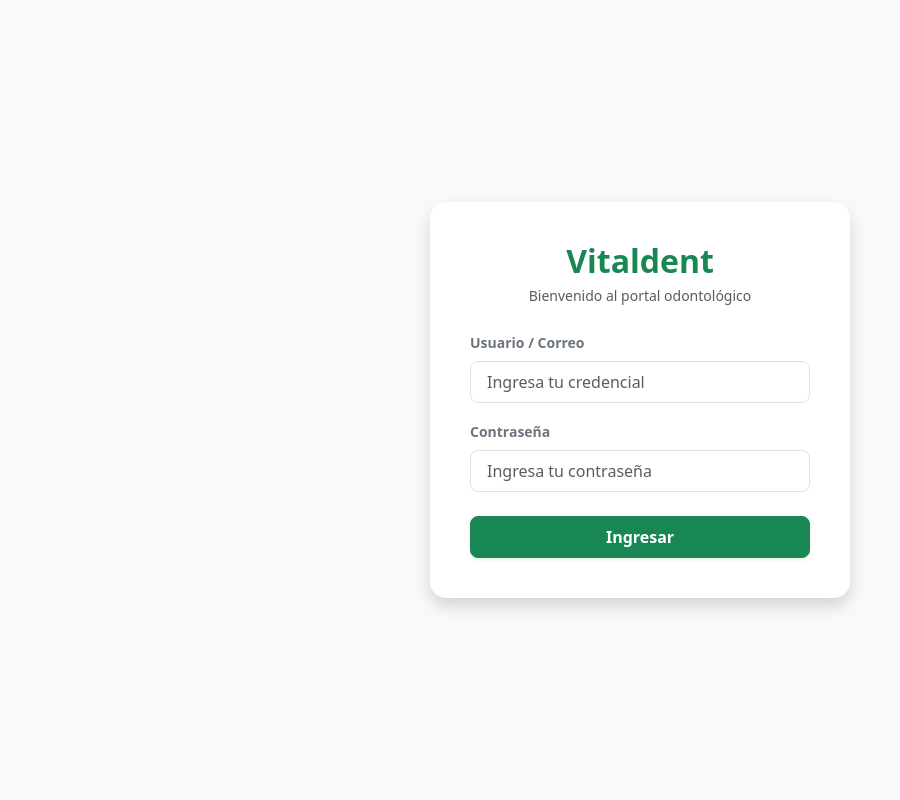
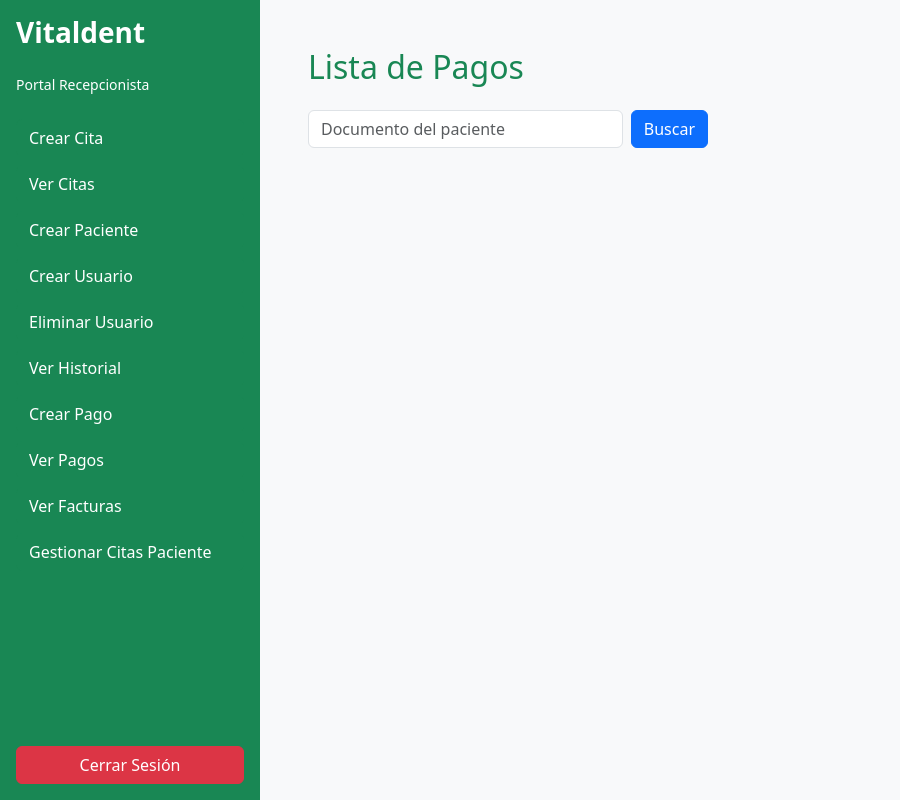
Before and after one commit to LuceroGaleano/Vitaldent-PPI, a React (Vite) app in the folder frontend/: page /receptionist/viewInvoices in a window 1280 px wide. Before the commit this address led to /. Shown: the whole page, without its empty margins (0-900 px from the left). Built offline with nearby package versions, Linux system fonts and the light colour scheme.

Commit message:
feat: connect  viewPay APIs

```diff
--- /dev/null
+++ b/frontend/src/context/InvoiceContext.jsx
@@ -0,0 +1,3 @@
+import { createContext } from "react";
+
+export const InoviceContext = createContext();
--- /dev/null
+++ b/frontend/src/context/InvoiceProvider.jsx
@@ -0,0 +1,13 @@
+import { useState } from 'react';
+import { InoviceContext } from './InvoiceContext';
+
+
+export const InvoiceProvider = ({children}) =>{
+    const [invoice, setInvoice] = useState(null);
+
+    return (
+        <InoviceContext.Provider value={{ invoice, setInvoice }}>
+        {children}
+        </InoviceContext.Provider>
+    );
+}
--- a/frontend/src/pages/Receptionist/ReceptionistPortal.jsx
+++ b/frontend/src/pages/Receptionist/ReceptionistPortal.jsx
@@ -1,19 +1,11 @@
-import { useContext, useState } from 'react';
-import { useNavigate } from 'react-router-dom';
+import { useContext } from 'react';
+import { Outlet, useNavigate } from 'react-router-dom';
 import { AuthContext } from '../../context/AuthContext';
-import CreateAppointment from './CreateAppointment';
-import ViewAppointments from './ViewAppointments';
-import CreatePatient from './CreatePatient';
-import CreateUser from './CreateUser';
-import DeleteUser from './DeleteUser';
-import ViewMedicalHistory from './ViewMedicalHistory';
-import CreatePayment from './CreatePayment';
-import ViewPayments from './ViewPayments';
-import ManagePatientAppointments from './ManagePatientAppointments';
+import { InoviceContext } from '../../context/InvoiceContext';
 
 function ReceptionistPortal() {
-  const [activeView, setActiveView] = useState('crearCita');
   const { setAuth } = useContext(AuthContext);
+  const {setInvoice} = useContext(InoviceContext);
   const navigate = useNavigate();
 
   const handleLogout = () => {
@@ -21,29 +13,11 @@
     navigate('/');
   };
 
-  const navItems = [
-    { id: 'crearCita', label: 'Crear Cita' },
-    { id: 'verCitas', label: 'Ver Citas' },
-    { id: 'crearPaciente', label: 'Crear Paciente' },
-    { id: 'crearUsuario', label: 'Crear Usuario' },
-    { id: 'eliminarUsuario', label: 'Eliminar Usuario' },
-    { id: 'verHistorial', label: 'Ver Historial' },
-    { id: 'crearPago', label: 'Crear Pago' },
-    { id: 'verPagos', label: 'Ver Pagos' },
-    { id: 'gestionarCitasPaciente', label: 'Gestionar Citas Paciente' }
-  ];
+    const goToInovice= (invoice) => {
+      setInvoice(invoice);
+      navigate('/receptionist/viewPayments');
+    };
 
-  const views = {
-    crearCita: <CreateAppointment />,
-    verCitas: <ViewAppointments />,
-    crearPaciente: <CreatePatient />,
-    crearUsuario: <CreateUser />,
-    eliminarUsuario: <DeleteUser />,
-    verHistorial: <ViewMedicalHistory />,
-    crearPago: <CreatePayment />,
-    verPagos: <ViewPayments />,
-    gestionarCitasPaciente: <ManagePatientAppointments />
-  };
 
   return (
     <div className="d-flex min-vh-100 bg-light">
@@ -52,16 +26,56 @@
         <p className="small mb-4">Portal Recepcionista</p>
 
         <ul className="nav flex-column gap-2 mb-auto overflow-auto">
-          {navItems.map(item => (
-            <li className="nav-item" key={item.id}>
-              <button
-                className={`btn w-100 text-start ${activeView === item.id ? 'btn-light text-success fw-bold' : 'btn-success text-white'}`}
-                onClick={() => setActiveView(item.id)}
-              >
-                {item.label}
-              </button>
-            </li>
-          ))}
+          <li className="nav-item">
+            <button className="btn btn-success w-100 text-start text-white" onClick={() => navigate('/receptionist/createAppointment')}>
+              Crear Cita
+            </button>
+          </li>
+          <li className="nav-item">
+            <button className="btn btn-success w-100 text-start text-white" onClick={() => navigate('/receptionist/viewAppointments')}>
+              Ver Citas
+            </button>
+          </li>
+          <li className="nav-item">
+            <button className="btn btn-success w-100 text-start text-white" onClick={() => navigate('/receptionist/createPatient')}>
+              Crear Paciente
+            </button>
+          </li>
+          <li className="nav-item">
+            <button className="btn btn-success w-100 text-start text-white" onClick={() => navigate('/receptionist/createUser')}>
+              Crear Usuario
+            </button>
+          </li>
+          <li className="nav-item">
+            <button className="btn btn-success w-100 text-start text-white" onClick={() => navigate('/receptionist/deleteUser')}>
+              Eliminar Usuario
+            </button>
+          </li>
+          <li className="nav-item">
+            <button className="btn btn-success w-100 text-start text-white" onClick={() => navigate('/receptionist/viewMedicalHistory')}>
+              Ver Historial
+            </button>
+          </li>
+          <li className="nav-item">
+            <button className="btn btn-success w-100 text-start text-white" onClick={() => navigate('/receptionist/createPayment')}>
+              Crear Pago
+            </button>
+          </li>
+          <li className="nav-item">
+            <button className="btn btn-success w-100 text-start text-white" onClick={() => navigate('/receptionist/viewPayments')}>
+              Ver Pagos
+            </button>
+          </li>
+          <li className="nav-item">
+            <button className="btn btn-success w-100 text-start text-white" onClick={() => navigate('/receptionist/viewInvoices')}>
+              Ver Facturas
+            </button>
+          </li>
+          <li className="nav-item">
+            <button className="btn btn-success w-100 text-start text-white" onClick={() => navigate('/receptionist/managePatientAppointments')}>
+              Gestionar Citas Paciente
+            </button>
+          </li>
         </ul>
 
         <div className="mt-4">
@@ -70,7 +84,7 @@
       </div>
 
       <div className="flex-grow-1 p-5 overflow-auto" style={{ maxHeight: '100vh' }}>
-        {views[activeView]}
+        <Outlet  context={{onInvoiceClick: goToInovice}}/>
       </div>
     </div>
   );
--- /dev/null
+++ b/frontend/src/pages/Receptionist/ViewInvoices.jsx
@@ -0,0 +1,96 @@
+import { useContext, useReducer, useState } from 'react';
+import { apiFetchReduce } from '../../reduces/ApiFetchReduce';
+import { AuthContext } from '../../context/AuthContext';
+import { getFetch } from '../../fetchs/GetFetch';
+import { useOutletContext } from 'react-router-dom';
+
+const initialState = {
+  loading: true,
+  error: null,
+  document: ''
+}
+7
+function ViewInovices() {
+  const { onInvoiceClick } = useOutletContext();
+  const [resultados, setResultados] = useState([]);
+  const [state, dispatch] = useReducer(apiFetchReduce, initialState);
+  const {auth} = useContext(AuthContext);
+
+
+  const handleChange = (e) =>{
+      dispatch({
+      type: 'OK',
+      payload: { field: e.target.name, value: e.target.value }
+      });
+  };
+
+  const handleSearch = async (e) => {
+    e.preventDefault()
+    dispatch({type: 'LOADING', payload: true});
+    try {
+      const data = await getFetch(
+        `http://localhost:8080/receptionist/invoice/patient/${state.document}`,
+        auth.user
+      );
+
+      dispatch({type: 'LOADING', payload: false});
+
+      const facturas = data.map((factura) => ({
+        id: factura.invoiceId,
+        date: factura.date,
+        isPaid: factura.isPaid
+      }));
+
+      setResultados(facturas);
+    } catch(error) {
+      dispatch({type: 'ERROR', payload: error});
+    }
+  };
+
+  return (
+    <div>
+      <h2 className="text-success mb-4">Lista de Pagos</h2>
+
+      {state.error && (
+        <div className="alert alert-danger py-2 small text-center" role="alert">
+           {state.error.message}
+        </div>
+      )}
+
+      <form onSubmit={handleSearch} className="d-flex gap-2 mb-4" style={{ maxWidth: '400px' }}>
+        <input type="text" className="form-control" id="document" name="document" value={state.document} onChange={handleChange} placeholder="Documento del paciente" required />
+        <button type="submit" className="btn btn-primary">Buscar</button>
+      </form>
+
+      {resultados.length > 0 && (
+        <div className="list-group">
+          {resultados.map(res => (
+            <div className="list-group-item shadow-sm mb-2 border-0 rounded" key={res.id}>
+              <h6 className="text-success">Fecha: {res.date}</h6>
+              {res.isPaid ? (
+                <span className="badge bg-success-subtle text-success border border-success-subtle p-2 mb-2">
+                  Factura Pagada
+                </span>
+              ) : (
+                <span className="badge bg-danger-subtle text-danger border border-danger-subtle p-2 mb-2">
+                  Factura Sin pagar
+                </span>
+              )}
+                  <div className = "mt-2">
+                    <button
+                      className="btn btn-outline-success btn-sm"
+                      onClick={() => onInvoiceClick(res)}
+                      >
+                      Ver Pagos
+                    </button>
+                  </div>
+            </div>
+          ))}
+        </div>
+      )}
+
+    </div>
+  );
+}
+
+export default ViewInovices;
--- a/frontend/src/pages/Receptionist/ViewPayments.jsx
+++ b/frontend/src/pages/Receptionist/ViewPayments.jsx
@@ -1,9 +1,81 @@
+import { useContext, useEffect, useReducer, useState } from 'react';
+import { apiFetchReduce } from '../../reduces/ApiFetchReduce';
+import { AuthContext } from '../../context/AuthContext';
+import { getFetch } from '../../fetchs/GetFetch';
+import { InoviceContext } from '../../context/InvoiceContext';
+
+const initialState = {
+  loading: true,
+  error: null,
+  document: ''
+}
+
 function ViewPayments() {
-  //aqui va la API GET para obtener todos los pagos / facturas
+  const [resultados, setResultados] = useState([]);
+  const [state, dispatch] = useReducer(apiFetchReduce, initialState);
+  const {auth} = useContext(AuthContext);
+  const {invoice} = useContext(InoviceContext)
+
+
+
+    const agregarPagos = async () => {
+      dispatch({type: 'LOADING', payload: true});
+      try {
+        const data = await getFetch(
+          `http://localhost:8080/receptionist/pay/invoice/${invoice.id}`,
+          auth.user
+        );
+
+        const pagos = data.map((pago) => ({
+          id: pago.payId,
+          fecha: pago.date,
+          monto: pago.amount,
+          metodo: pago.methodPayment
+        }));
+
+        setResultados(pagos);
+        dispatch({type: 'LOADING', payload: false});
+      } catch(error) {
+        dispatch({type: 'ERROR', payload: error});
+      }
+    };
+
+  useEffect(() => {
+    agregarPagos();
+  },[])
+
   return (
     <div>
-      <h2 className="text-success mb-4">Listado de Pagos / Facturas</h2>
-      <p className="text-muted">Lista consumida desde la API Get Pagos.</p>
+      <h2 className="text-success mb-4">Lista de Pagos</h2>
+
+      {!invoice ? (
+        <div className="alert alert-info py-2 small text-center" role="status">
+          Selecciona una factura desde "Ver Facturas" para ver sus pagos.
+        </div>
+      ): (
+      <>
+        {state.error && (
+          <div className="alert alert-danger py-2 small text-center" role="alert">
+            {state.error.message}
+          </div>
+        )}
+
+        <div className="row">
+          {resultados.length > 0 && resultados.map(res => (
+            <div className="col-md-6 mb-3" key={res.id}>
+              <div className="card shadow-sm border-0">
+                <div className="card-body">
+                  <h5 className="card-title text-primary">Fecha: {res.fecha}</h5>
+                  <p className="card-text text-muted mb-1">Monto: {res.monto}</p>
+                  <p className="card-text text-muted">Método de pago: {res.metodo}</p>
+                </div>
+              </div>
+            </div>
+          ))}
+        </div>
+      </>
+      )}
+
     </div>
   );
 }
--- a/frontend/src/routes/MainRoutes.jsx
+++ b/frontend/src/routes/MainRoutes.jsx
@@ -16,9 +16,20 @@
 import ViewItems from '../pages/InventoryManager/ViewItems'
 import CreateItem from '../pages/InventoryManager/CreateItem'
 import UpdateItem from '../pages/InventoryManager/UpdateItem'
+import CreateAppointment from '../pages/Receptionist/CreateAppointment'
+import ViewAppointments from '../pages/Receptionist/ViewAppointments'
+import CreatePatient from '../pages/Receptionist/CreatePatient'
+import CreateUser from '../pages/Receptionist/CreateUser'
+import DeleteUser from '../pages/Receptionist/DeleteUser'
+import ViewMedicalHistory from '../pages/Receptionist/ViewMedicalHistory'
+import CreatePayment from '../pages/Receptionist/CreatePayment'
+import ViewPayments from '../pages/Receptionist/ViewPayments'
+import ViewInvoices from '../pages/Receptionist/ViewInvoices'
+import ManagePatientAppointments from '../pages/Receptionist/ManagePatientAppointments'
 import { ItemProvider } from '../context/ItemProvider'
 import { AppointmentProvider } from '../context/AppointmentProvider'
 import { TreatmentProvider } from '../context/TreatmentProvider'
+import { InvoiceProvider } from '../context/InvoiceProvider'
 
 export const MainRoutes = () => {
   return (
@@ -30,7 +41,22 @@
             <Route path="misCitas" element={<MisCitas />} />
             <Route path="historialMedico" element={<HistorialClinico />} />
         </Route>
-        <Route path="/receptionist" element={<ReceptionistPortal />} />
+        <Route path="/receptionist" element={
+        <InvoiceProvider>
+            <ReceptionistPortal />
+        </InvoiceProvider>}>
+            <Route index element={<Navigate to="createAppointment" replace />} />
+            <Route path="createAppointment" element={<CreateAppointment />} />
+            <Route path="viewAppointments" element={<ViewAppointments />} />
+            <Route path="createPatient" element={<CreatePatient />} />
+            <Route path="createUser" element={<CreateUser />} />
+            <Route path="deleteUser" element={<DeleteUser />} />
+            <Route path="viewMedicalHistory" element={<ViewMedicalHistory />} />
+            <Route path="createPayment" element={<CreatePayment />} />
+            <Route path="viewPayments" element={<ViewPayments />} />
+            <Route path="viewInvoices" element={<ViewInvoices />} />
+            <Route path="managePatientAppointments" element={<ManagePatientAppointments />} />
+        </Route>
         <Route path="/odontologist" element=
         {<AppointmentProvider>
             <TreatmentProvider>
```
